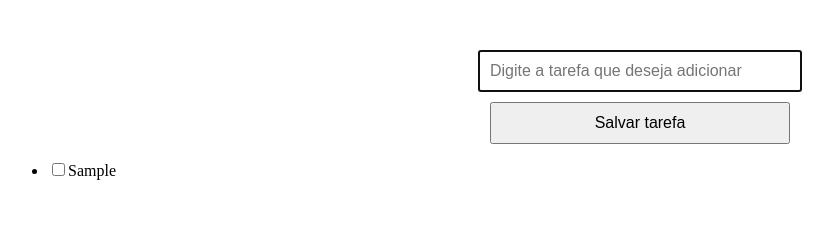
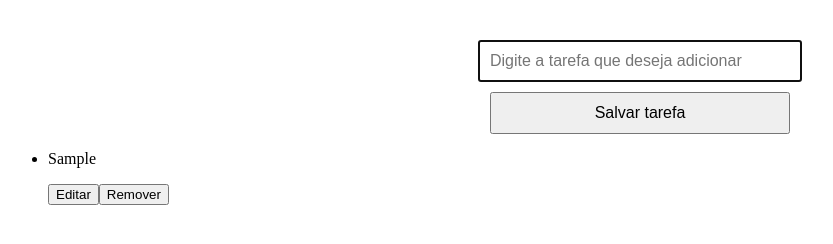
Before and after one commit to adsjinf/FormacoesAlura, a plain HTML site: page Exercicios/ex-1/index.html in a window 1280 px wide. Both pictures are taken after typing "Sample" into the empty fields and a click on the button "Salvar tarefa". Shown: the whole page, without its empty margins (0-833 px from the left). Drawn offline with Linux system fonts and the light colour scheme.

Commit message:
Implementado mudanças no codigo referente ao exercicio-4

```diff
--- a/Exercicios/ex-1/script.js
+++ b/Exercicios/ex-1/script.js
@@ -17,26 +17,49 @@ formTarefa.addEventListener('submit', function (evento) {
     console.log('Tarefa digitada:', texto); // imprime no console ✔
 
     // Cria o <li> e joga na lista
-    const li = document.createElement('li');
+    const itemDaLista = document.createElement('li');
     // li.textContent = texto;
 
-    const checkbox = document.createElement('input');
-    checkbox.type = 'checkbox';
-    checkbox.id = `tarefa-${contadorId++}`;
+    // Cria a div containerItemLista e adiciona a classe pedida
+    const containerItemLista = document.createElement('div');
+    containerItemLista.classList.add('ListaIfInItemIfInContainer');
 
-    // Cria o label com texto da tarega
-    const label = document.createElement('label');
-    label.htmlFor = checkbox.id;
-    label.textContent = texto;
+    // Insere o container dentro do <li>
+    itemDaLista.appendChild(containerItemLista);
 
-    // Adiciona checkbox + label dentro do <li>
-    li.appendChild(checkbox);
-    li.appendChild(label);
+    // Cria o <p> que mostra o texto do usuário
+    const pNome = document.createElement('p');
+    pNome.textContent = texto;
+    pNome.classList.add('texto-tarefa');
 
-    // Aciciona o <li> na lista
-    listaTarefas.appendChild(li);
+    // Cria botões de ação (Editar e remover)
+    const btnEditar = document.createElement('button');
+    btnEditar.textContent = 'Editar';
+    btnEditar.classList.add('btn-editar');
+
+    const btnRemover = document.createElement('button');
+    btnRemover.textContent = 'Remover';
+    btnRemover.classList.add('btn-remover');
+
+    // Jogar tudo (texto + botões) dentro do containerItemLista
+    containerItemLista.appendChild(pNome);
+    containerItemLista.appendChild(btnEditar);
+    containerItemLista.appendChild(btnRemover);
+
+    // Finalmente, coloca o <li> na <ul>
+    listaTarefas.appendChild(itemDaLista)
 
     // Limpa e foca o input
     inputTarefa.value = '';               // limpa o input pro próximo item
     inputTarefa.focus();                  // já deixa o cursor pronto
+
+    // (Extra) Eventos dos botões
+    btnEditar.addEventListener('click', () => {
+        const novoTexto = prompt('Editar item:', pNome.textContent);
+        if (novoTexto !== null && novoTexto.trim()) pNome.textContent = novoTexto.trim();
+    });
+
+    btnRemover.addEventListener('click', () => {
+        listaTarefas.removeChild(itemDaLista);
+    });
 });
--- a/Exercicios/ex-1/style.css
+++ b/Exercicios/ex-1/style.css
@@ -3,7 +3,7 @@
     width: 100%;
     display: flex;
     justify-content: center;
-    margin-top: 50px; /* espaço do topo pra dar um respiro */
+    margin-top: 40px; /* espaço do topo pra dar um respiro */
 }
 
 /* Organiza os elementos em coluna (um embaixo do outro) */
```
Also changed, not shown: Exercicios/ex-4/exercicio.txt (added).
